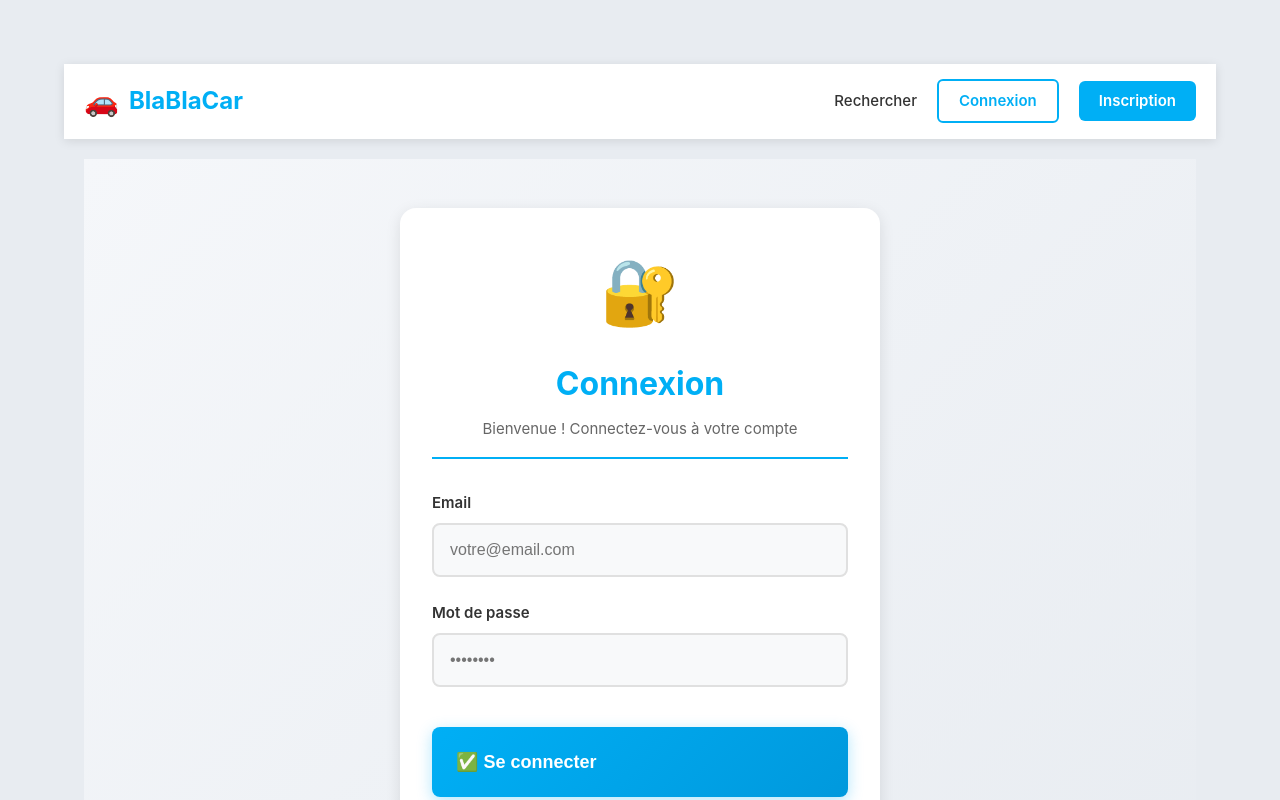
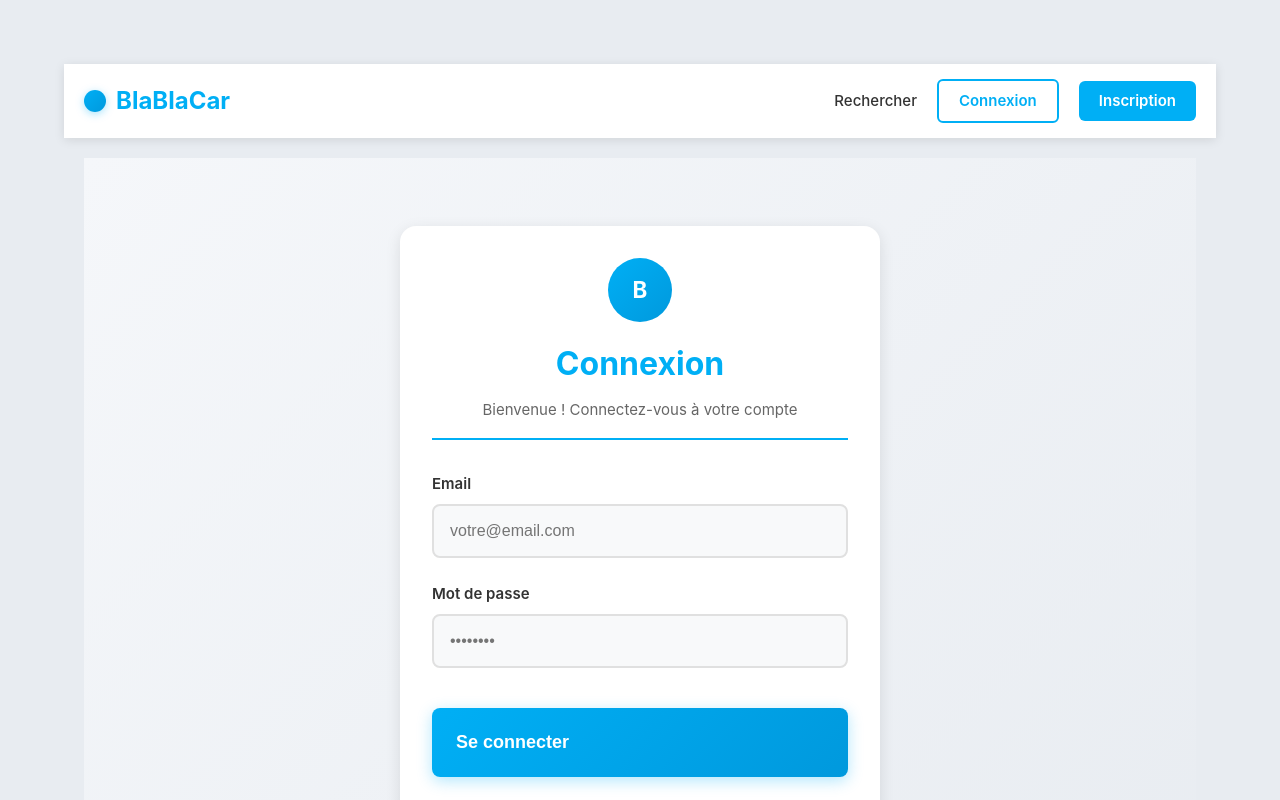
Before and after one commit to Leorc9/blablacar, a Vue app: page /login in a window 1280 px wide. Shown: the top 800 px of the page. Built offline with nearby package versions, Linux system fonts and the light colour scheme; no server answers.

Commit message:
style(ui): harmonize auth/navbar and remove emojis

```diff
--- a/src/components/NavBar.vue
+++ b/src/components/NavBar.vue
@@ -2,7 +2,7 @@
   <nav class="navbar">
     <div class="nav-container">
       <router-link to="/" class="logo">
-        <span class="logo-icon">🚗</span>
+        <span class="logo-icon" aria-hidden="true"></span>
         <span class="logo-text">BlaBlaCar</span>
       </router-link>
 
@@ -71,7 +71,11 @@
 }
 
 .logo-icon {
-  font-size: 28px;
+  width: 22px;
+  height: 22px;
+  border-radius: 50%;
+  background: linear-gradient(135deg, #00aff5 0%, #0099dd 100%);
+  box-shadow: 0 2px 8px rgba(0, 175, 245, 0.35);
 }
 
 .nav-links {
--- a/src/views/CreateRide.vue
+++ b/src/views/CreateRide.vue
@@ -86,7 +86,7 @@
 
         <div class="form-actions">
           <button type="submit" class="btn-primary" :disabled="ridesStore.loading">
-            {{ ridesStore.loading ? '⏳ Publication...' : '✅ Publier le trajet' }}
+            {{ ridesStore.loading ? 'Publication...' : 'Publier le trajet' }}
           </button>
           <button type="button" @click="goBack" class="btn-secondary">
             Annuler
@@ -123,21 +123,21 @@
 const handleSubmit = async () => {
   // Client-side validation
   if (formData.value.seats < 1 || formData.value.seats > 8) {
-    alert('⚠️ Le nombre de places doit être entre 1 et 8')
+    alert('Le nombre de places doit être entre 1 et 8')
     return
   }
 
   if (formData.value.price < 1) {
-    alert('⚠️ Le prix doit être d\'au moins 1€')
+    alert('Le prix doit être d\'au moins 1€')
     return
   }
 
   const confirmed = confirm(
-    `📢 Publier ce trajet ?\n\n` +
-    `📍 ${formData.value.from} → ${formData.value.to}\n` +
-    `📅 ${formData.value.date} à ${formData.value.time}\n` +
-    `👥 ${formData.value.seats} place(s)\n` +
-    `💰 ${formData.value.price}€ par personne\n\n` +
+    `Publier ce trajet ?\n\n` +
+    `Trajet : ${formData.value.from} → ${formData.value.to}\n` +
+    `Date : ${formData.value.date} à ${formData.value.time}\n` +
+    `Places : ${formData.value.seats}\n` +
+    `Prix : ${formData.value.price}€ par personne\n\n` +
     `Confirmer la publication ?`
   )
 
@@ -149,16 +149,16 @@
       driverId: userStore.currentUser.uid,
       driverName: userStore.currentUser.name
     })
-    alert('✅ Trajet publié avec succès !')
+    alert('Trajet publié avec succès.')
     router.push('/my-rides')
   } catch (err) {
     console.error('Error creating ride:', err)
-    alert(`❌ Erreur lors de la publication :\n${ridesStore.error || err.message}`)
+    alert(`Erreur lors de la publication :\n${ridesStore.error || err.message}`)
   }
 }
 
 const goBack = () => {
-  if (confirm('⚠️ Êtes-vous sûr de vouloir annuler ?\n\nLes informations saisies seront perdues.')) {
+  if (confirm('Êtes-vous sûr de vouloir annuler ?\n\nLes informations saisies seront perdues.')) {
     router.back()
   }
 }
--- a/src/views/Login.vue
+++ b/src/views/Login.vue
@@ -3,7 +3,7 @@
     <div class="login-container">
       <div class="card">
         <div class="card-header text-center">
-          <div class="login-icon">🔐</div>
+          <div class="login-icon" aria-hidden="true">B</div>
           <h1>Connexion</h1>
           <p class="text-secondary">Bienvenue ! Connectez-vous à votre compte</p>
         </div>
@@ -42,7 +42,7 @@
             class="btn btn-primary btn-full"
             :disabled="userStore.loading"
           >
-            {{ userStore.loading ? '⏳ Connexion...' : '✅ Se connecter' }}
+            {{ userStore.loading ? 'Connexion...' : 'Se connecter' }}
           </button>
         </form>
 
@@ -95,7 +95,17 @@
 }
 
 .login-icon {
-  font-size: 4rem;
+  width: 64px;
+  height: 64px;
+  margin: 0 auto var(--spacing-md);
+  border-radius: 50%;
+  background: linear-gradient(135deg, var(--primary) 0%, var(--primary-dark) 100%);
+  color: #fff;
+  display: flex;
+  align-items: center;
+  justify-content: center;
+  font-weight: 700;
+  font-size: 1.4rem;
   margin-bottom: var(--spacing-md);
 }
 
--- a/src/views/MyRides.vue
+++ b/src/views/MyRides.vue
@@ -14,7 +14,7 @@
     <LoadingSpinner v-if="ridesStore.loading" message="Chargement de vos trajets..." />
 
     <div v-else-if="myRides.length === 0" class="no-rides">
-      <div class="no-rides-icon">🚗</div>
+      <div class="no-rides-icon" aria-hidden="true"></div>
       <h2>Aucun trajet publié</h2>
       <p>Commencez à partager vos trajets et gagnez de l'argent !</p>
       <router-link to="/create-ride" class="btn-primary">
@@ -41,10 +41,10 @@
             <template #actions>
               <div class="ride-actions">
                 <router-link :to="`/ride/${ride.id}`" class="btn-view">
-                  👁️ Voir
+                  Voir
                 </router-link>
                 <button @click="handleDelete(ride.id)" class="btn-delete">
-                  🗑️ Supprimer
+                  Supprimer
                 </button>
               </div>
             </template>
@@ -76,13 +76,13 @@
 })
 
 const handleDelete = async (rideId) => {
-  if (confirm('⚠️ Êtes-vous sûr de vouloir supprimer ce trajet ?\n\nCette action est irréversible.')) {
+  if (confirm('Êtes-vous sûr de vouloir supprimer ce trajet ?\n\nCette action est irréversible.')) {
     try {
       await ridesStore.deleteRide(rideId)
-      alert('✅ Trajet supprimé avec succès')
+      alert('Trajet supprimé avec succès.')
     } catch (err) {
       console.error('Delete error:', err)
-      alert('❌ Erreur lors de la suppression')
+      alert('Erreur lors de la suppression.')
     }
   }
 }
@@ -156,7 +156,12 @@
 }
 
 .no-rides-icon {
-  font-size: 5rem;
+  width: 84px;
+  height: 84px;
+  margin: 0 auto 20px;
+  border-radius: 50%;
+  background: linear-gradient(135deg, #00aff5 0%, #0099dd 100%);
+  opacity: 0.85;
   margin-bottom: 20px;
 }
 
--- a/src/views/Register.vue
+++ b/src/views/Register.vue
@@ -3,7 +3,7 @@
     <div class="register-container">
       <div class="card">
         <div class="card-header text-center">
-          <div class="register-icon">✨</div>
+          <div class="register-icon" aria-hidden="true">B</div>
           <h1>Inscription</h1>
           <p class="text-secondary">
             Créez votre compte et commencez à voyager
@@ -16,7 +16,7 @@
 
         <form @submit.prevent="handleRegister" class="register-form">
           <div class="form-group">
-            <label for="name" class="form-label">👤 Nom complet</label>
+            <label for="name" class="form-label">Nom complet</label>
             <input
               type="text"
               id="name"
@@ -28,7 +28,7 @@
           </div>
 
           <div class="form-group">
-            <label for="email" class="form-label">📧 Email</label>
+            <label for="email" class="form-label">Email</label>
             <input
               type="email"
               id="email"
@@ -40,7 +40,7 @@
           </div>
 
           <div class="form-group">
-            <label for="password" class="form-label">🔒 Mot de passe</label>
+            <label for="password" class="form-label">Mot de passe</label>
             <input
               type="password"
               id="password"
@@ -54,9 +54,7 @@
           </div>
 
           <div class="form-group">
-            <label for="confirmPassword" class="form-label"
-              >🔒 Confirmer le mot de passe</label
-            >
+            <label for="confirmPassword" class="form-label">Confirmer le mot de passe</label>
             <input
               type="password"
               id="confirmPassword"
@@ -72,7 +70,7 @@
             class="btn btn-primary btn-full"
             :disabled="userStore.loading"
           >
-            {{ userStore.loading ? "⏳ Inscription..." : "✨ S'inscrire" }}
+            {{ userStore.loading ? "Inscription..." : "S'inscrire" }}
           </button>
         </form>
 
@@ -104,18 +102,18 @@
 
 const handleRegister = async () => {
   if (password.value !== confirmPassword.value) {
-    alert("⚠️ Les mots de passe ne correspondent pas");
+    alert("Les mots de passe ne correspondent pas");
     return;
   }
 
   if (password.value.length < 6) {
-    alert("⚠️ Le mot de passe doit contenir au moins 6 caractères");
+    alert("Le mot de passe doit contenir au moins 6 caractères");
     return;
   }
 
   try {
     await userStore.register(name.value, email.value, password.value);
-    alert("✅ Inscription réussie ! Bienvenue sur BlaBlaCar");
+    alert("Inscription réussie. Bienvenue sur BlaBlaCar.");
     router.push("/");
   } catch (err) {
     console.error("Register error:", err);
@@ -138,7 +136,17 @@
 }
 
 .register-icon {
-  font-size: 4rem;
+  width: 64px;
+  height: 64px;
+  margin: 0 auto var(--spacing-md);
+  border-radius: 50%;
+  background: linear-gradient(135deg, var(--primary) 0%, var(--primary-dark) 100%);
+  color: #fff;
+  display: flex;
+  align-items: center;
+  justify-content: center;
+  font-weight: 700;
+  font-size: 1.4rem;
   margin-bottom: var(--spacing-md);
 }
 
```
Also changed, not shown: 1 other file (tests, documents, lock files or other folders).
